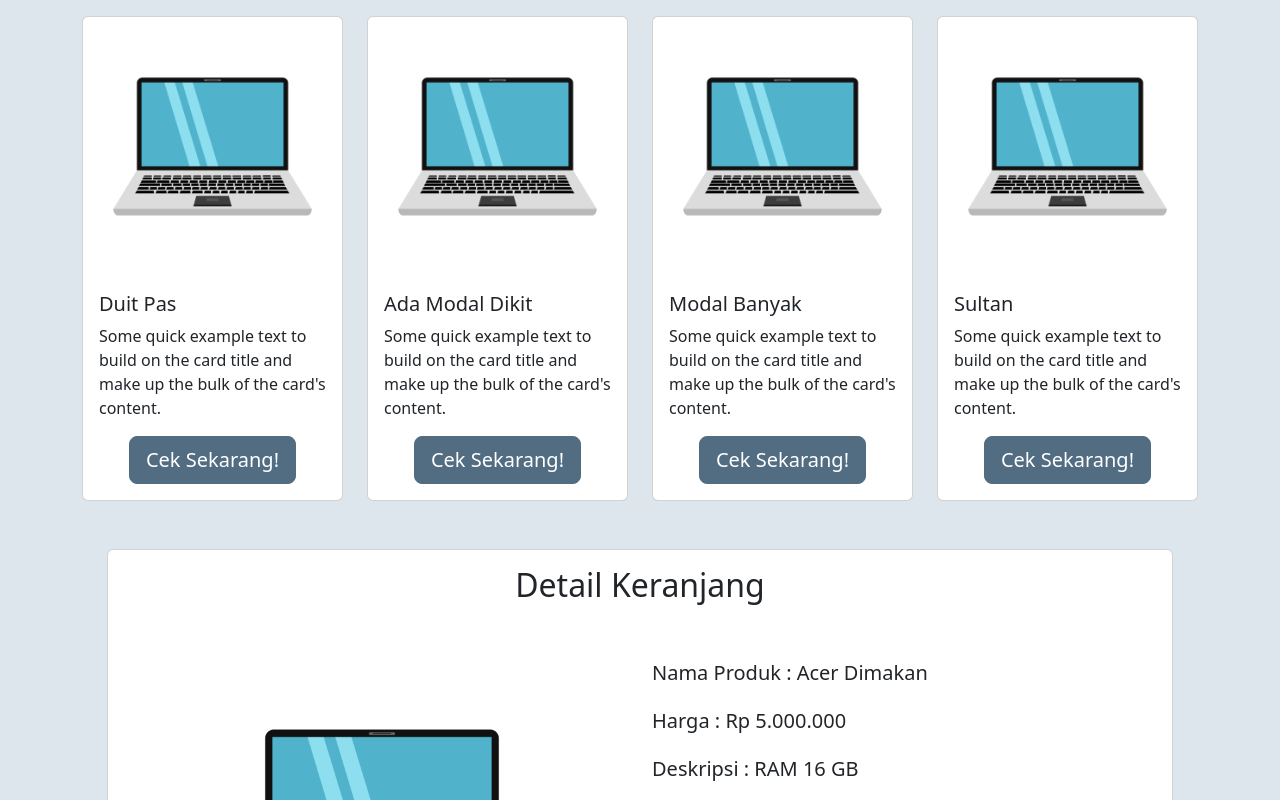
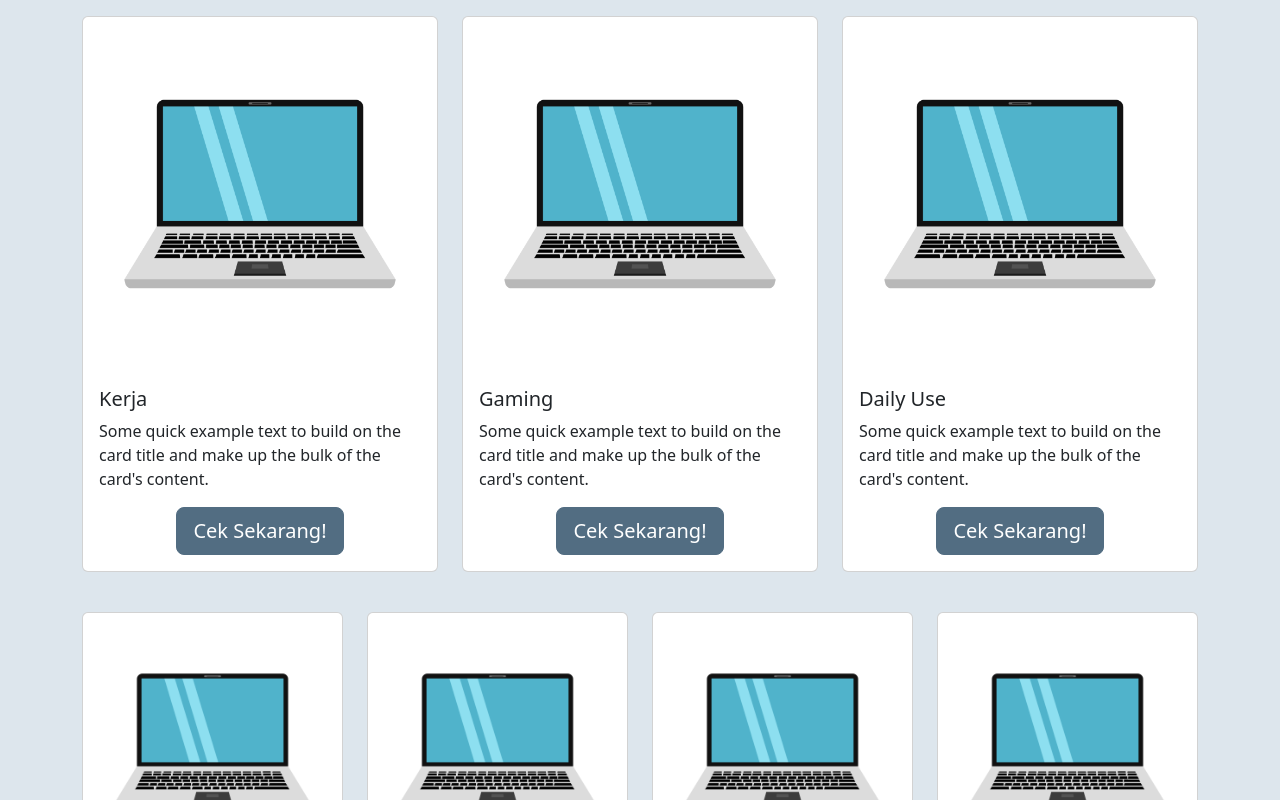
Before and after one commit to IbnuFA/ButuhLaptop-Front-End, a React (Create React App) app: page /tes in a window 1280 px wide. Shown: the top 800 px of the page. Built offline with nearby package versions, Linux system fonts and the light colour scheme.

Commit message:
Add component KategoriProduct

```diff
--- a/src/components/main/kategoriProduct.jsx
+++ b/src/components/main/kategoriProduct.jsx
@@ -0,0 +1,68 @@
+import React from "react";
+
+import 'bootstrap/dist/css/bootstrap.min.css';
+import { Container, Button, Card, Row, Col } from "react-bootstrap";
+import Laptop from '../../asset/img/laptopPlaceholder.png'
+
+
+export default function KategoriProduct (){
+    return(
+        <Container className="mt-3 mb-3">
+            <Row className="justify-content-between">
+
+                <Col md={4} sm={6}>
+                    <Card className="col-sm-12 mb-4">
+                        <Card.Img variant="top" src={Laptop} />
+                        <Card.Body>
+                            <Card.Title>Kerja</Card.Title>
+                            <Card.Text>
+                                Some quick example text to build on the card title and make up the
+                                bulk of the card's content.
+                            </Card.Text>
+
+                            <Container className="d-flex justify-content-center">
+                                <Button className="mx-auto" variant="primary" size="lg">Cek Sekarang!</Button>
+                            </Container>
+                        </Card.Body>
+                    </Card>
+                </Col>
+
+                <Col md={4} sm={6}>
+                    <Card className="col-sm-12 mb-4">
+                        <Card.Img variant="top" src={Laptop} />
+                        <Card.Body>
+                            <Card.Title>Gaming</Card.Title>
+                            <Card.Text>
+                                Some quick example text to build on the card title and make up the
+                                bulk of the card's content.
+                            </Card.Text>
+
+                            <Container className="d-flex justify-content-center">
+                                <Button className="mx-auto" variant="primary" size="lg">Cek Sekarang!</Button>
+                            </Container>
+                        </Card.Body>
+                    </Card>
+                </Col>
+
+                <Col md={4} sm={6}>
+                    <Card className="col-sm-12 mb-4">
+                        <Card.Img variant="top" src={Laptop} />
+                        <Card.Body>
+                            <Card.Title>Daily Use</Card.Title>
+                            <Card.Text>
+                                Some quick example text to build on the card title and make up the
+                                bulk of the card's content.
+                            </Card.Text>
+
+                            <Container className="d-flex justify-content-center">
+                                <Button className="mx-auto" variant="primary" size="lg">Cek Sekarang!</Button>
+                            </Container>
+                        </Card.Body>
+                    </Card>
+                </Col>
+
+            </Row>
+
+        </Container>
+    )
+}
--- a/src/page/tes-page.jsx
+++ b/src/page/tes-page.jsx
@@ -5,12 +5,14 @@ import ListCheckout from "../components/user/ListCheckout";
 import DetailKeranjang from "../components/user/DetailKeranjang";
 import DetailCheckout from "../components/user/DetailCheckout";
 import KategoriHarga from "../components/main/kategoriHarga";
+import KategoriProduct from "../components/main/kategoriProduct";
 
 import 'bootstrap/dist/css/bootstrap.min.css';
 
 export default function TesPage() {
     return(
         <>
+            <KategoriProduct className="mb-4"/>
             <KategoriHarga className="mb-4"/>
             <DetailKeranjang className="mb-4"/>
             <DetailCheckout className="mb-4"/>
```
Also changed, not shown: 1 other file (tests, documents, lock files or other folders).
